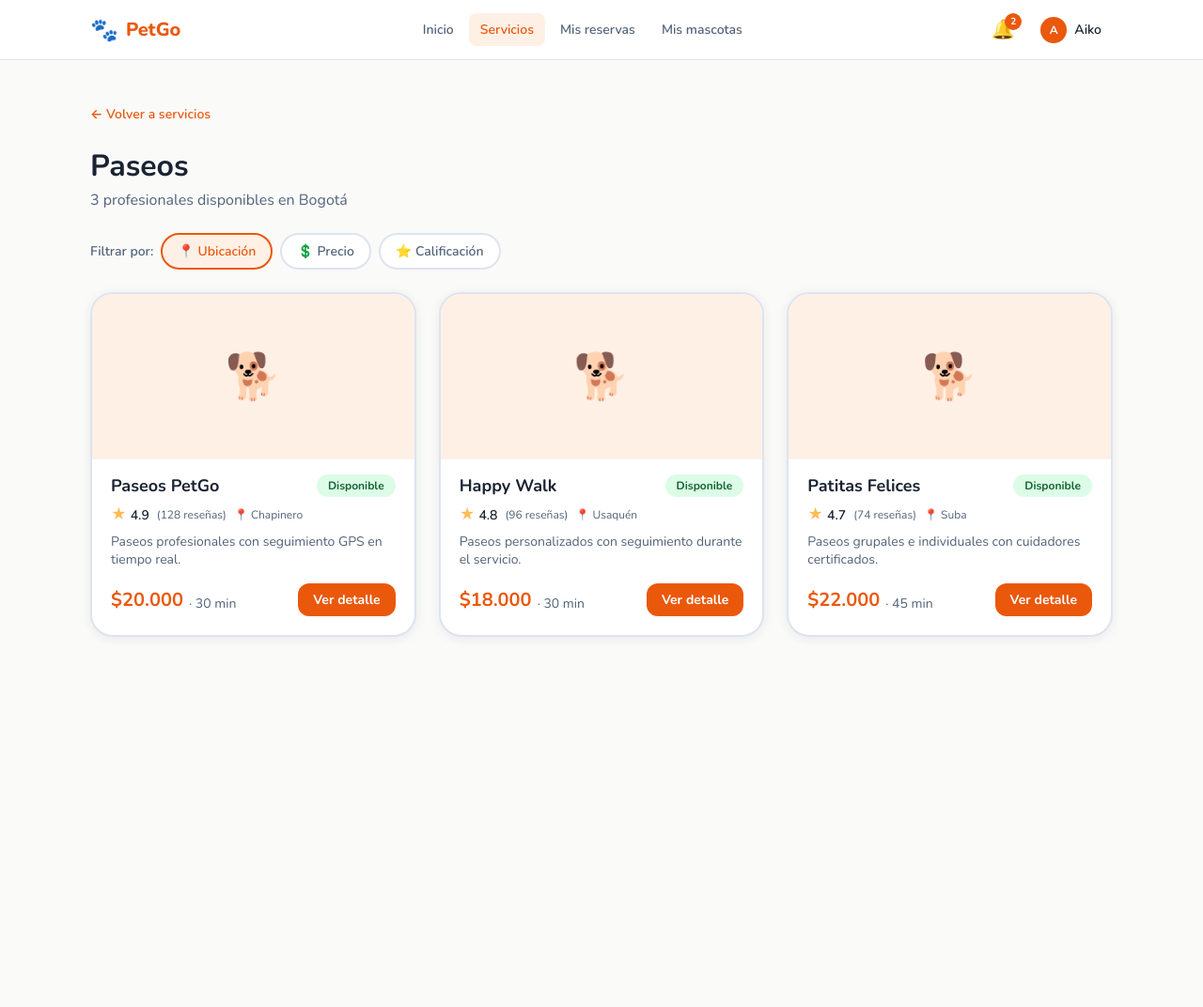
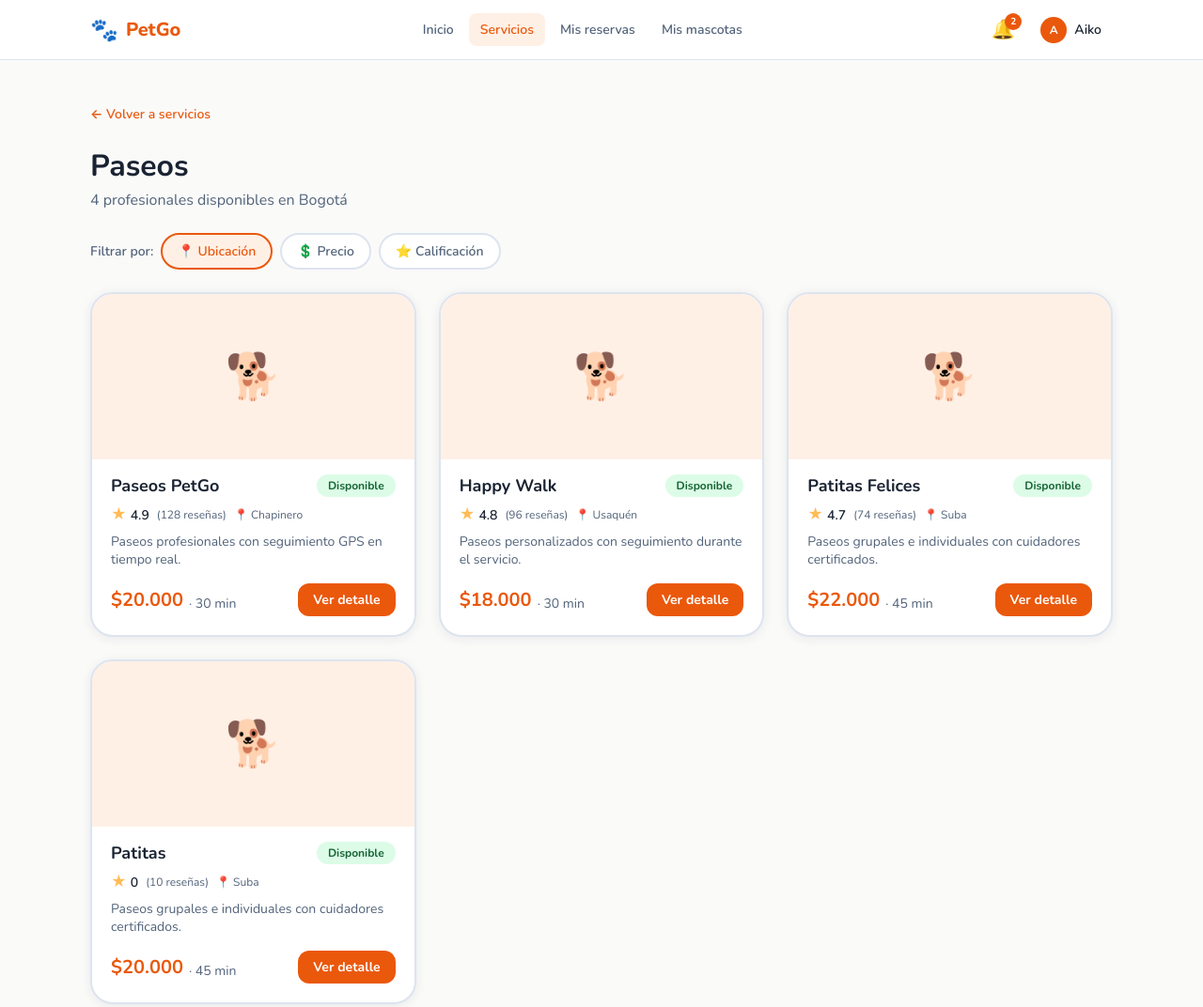
Before and after one commit to estjosepiedrahita-lab/PetGoDef, a plain HTML site: page resultados-paseos.html in a window 1280 px wide. Shown: the whole page at 94% size. Before the commit the page ends 800 px from the top, so only its background shows below. Drawn offline with nearby package versions, Linux system fonts and the light colour scheme.

Commit message:
Se hizo card.js y paseadores.jason funcionan correctamente

```diff
--- /dev/null
+++ b/data/paseadores.json
@@ -0,0 +1,51 @@
+[
+  {
+    "nombre": "Paseos PetGo",
+    "estado": "Disponible",
+    "calificacion": "4.9",
+    "resenas": 128,
+    "ubicacion": "Chapinero",
+    "descripcion": "Paseos profesionales con seguimiento GPS en tiempo real.",
+    "precio": "$20.000",
+    "duracion": "30 min",
+    "imagen": "assets/img/pro-paseos-petgo.jpg",
+    "emoji": "🐕"
+  },
+  {
+    "nombre": "Happy Walk",
+    "estado": "Disponible",
+    "calificacion": "4.8",
+    "resenas": 96,
+    "ubicacion": "Usaquén",
+    "descripcion": "Paseos personalizados con seguimiento durante el servicio.",
+    "precio": "$18.000",
+    "duracion": "30 min",
+    "imagen": "assets/img/pro-happy-walk.jpg",
+    "emoji": "🐕"
+  },
+  {
+    "nombre": "Patitas Felices",
+    "estado": "Disponible",
+    "calificacion": "4.7",
+    "resenas": 74,
+    "ubicacion": "Suba",
+    "descripcion": "Paseos grupales e individuales con cuidadores certificados.",
+    "precio": "$22.000",
+    "duracion": "45 min",
+    "imagen": "assets/img/pro-patitas-felices.jpg",
+    "emoji": "🐕"
+  },
+  {
+    "nombre": "Patitas",
+    "estado": "Disponible",
+    "calificacion": "0",
+    "resenas": 10,
+    "ubicacion": "Suba",
+    "descripcion": "Paseos grupales e individuales con cuidadores certificados.",
+    "precio": "$20.000",
+    "duracion": "45 min",
+    "imagen": "assets/img/pro-patitas-felices.jpg",
+    "emoji": "🐕"
+  }
+
+]
--- /dev/null
+++ b/js/card.js
@@ -0,0 +1,100 @@
+(function () {
+  "use strict";
+
+  var results = document.getElementById("paseadores-results");
+  var count = document.getElementById("paseadores-count");
+
+  if (!results || !count) return;
+
+  function element(tag, className, text) {
+    var node = document.createElement(tag);
+    if (className) node.className = className;
+    if (text != null) node.textContent = text;
+    return node;
+  }
+
+  function loadPhoto(photo, src) {
+    if (!src) return;
+
+    var image = new Image();
+    image.onload = function () {
+      photo.classList.add("has-photo");
+      photo.style.backgroundImage = "url('" + src.replace(/'/g, "%27") + "')";
+    };
+    image.src = src;
+  }
+
+  function createCard(paseador) {
+    var card = element("a", "pro-card");
+    card.href = "detalle-paseos.html";
+    card.setAttribute("aria-label", "Ver detalle de " + paseador.nombre);
+
+    var photo = element("div", "photo", paseador.emoji || "🐕");
+    if (paseador.imagen) photo.setAttribute("data-img", paseador.imagen);
+    loadPhoto(photo, paseador.imagen);
+
+    var body = element("div", "body");
+    var heading = element("div", "r1");
+    heading.appendChild(element("span", "nm", paseador.nombre));
+    heading.appendChild(element("span", "badge ok", paseador.estado));
+
+    var information = element("div", "r2");
+    var stars = element("span", "stars");
+    stars.appendChild(element("span", "s", "★"));
+    stars.appendChild(element("span", "v", paseador.calificacion));
+    information.appendChild(stars);
+    information.appendChild(element("span", "meta", "(" + paseador.resenas + " reseñas)"));
+    information.appendChild(element("span", "meta", "📍 " + paseador.ubicacion));
+
+    var footer = element("div", "r3");
+    var price = element("div", "pr");
+    price.appendChild(element("b", null, paseador.precio));
+    price.appendChild(element("span", null, "· " + paseador.duracion));
+    footer.appendChild(price);
+    footer.appendChild(element("span", "btn sm", "Ver detalle"));
+
+    body.appendChild(heading);
+    body.appendChild(information);
+    body.appendChild(element("p", "ds", paseador.descripcion));
+    body.appendChild(footer);
+    card.appendChild(photo);
+    card.appendChild(body);
+    return card;
+  }
+
+  function showError(error) {
+    console.error("No se pudieron cargar los paseadores.", error);
+    var messageText = "No fue posible cargar los paseadores.";
+    if (window.location.protocol === "file:") {
+      messageText += " Abre el proyecto con Live Server para permitir la carga del JSON.";
+    } else {
+      messageText += " Verifica la ruta data/paseadores.json y consulta la consola para más detalles.";
+    }
+    var message = element("p", "sub", messageText);
+    message.setAttribute("role", "alert");
+    results.replaceChildren(message);
+    count.textContent = "No se pudieron cargar los profesionales";
+  }
+
+  var dataUrl = new URL("../data/paseadores.json", document.currentScript.src);
+  fetch(dataUrl)
+    .then(function (response) {
+      if (!response.ok) throw new Error("Error HTTP " + response.status);
+      return response.json();
+    })
+    .then(function (paseadores) {
+      if (!Array.isArray(paseadores)) throw new TypeError("El archivo debe contener una lista de paseadores.");
+
+      paseadores.forEach(function (paseador) {
+        if (!paseador || !paseador.nombre || !paseador.estado || !paseador.calificacion ||
+            !Number.isFinite(paseador.resenas) || !paseador.ubicacion || !paseador.descripcion ||
+            !paseador.precio || !paseador.duracion) {
+          throw new TypeError("Hay un paseador con datos incompletos.");
+        }
+      });
+
+      results.replaceChildren.apply(results, paseadores.map(createCard));
+      count.textContent = paseadores.length + " profesionales disponibles en Bogotá";
+    })
+    .catch(showError);
+})();
--- a/resultados-paseos.html
+++ b/resultados-paseos.html
@@ -22,36 +22,13 @@
 
 <div class="page">
   <a class="back" href="servicios.html">← Volver a servicios</a>
-  <div class="title-block"><h1 class="h1">Paseos</h1><p class="sub">3 profesionales disponibles en Bogotá</p></div>
+  <div class="title-block"><h1 class="h1">Paseos</h1><p class="sub" id="paseadores-count">Cargando profesionales...</p></div>
   <div class="chips"><span class="lb">Filtrar por:</span><button type="button" class="chip-f on">📍 Ubicación</button><button type="button" class="chip-f">💲 Precio</button><button type="button" class="chip-f">⭐ Calificación</button></div>
-  <div class="results"><a class="pro-card" href="detalle-paseos.html">
-  <div class="photo" data-img="assets/img/pro-paseos-petgo.jpg">🐕</div>
-  <div class="body">
-    <div class="r1"><span class="nm">Paseos PetGo</span><span class="badge ok">Disponible</span></div>
-    <div class="r2"><span class="stars"><span class="s">★</span><span class="v">4.9</span></span><span class="meta">(128 reseñas)</span><span class="meta">📍 Chapinero</span></div>
-    <p class="ds">Paseos profesionales con seguimiento GPS en tiempo real.</p>
-    <div class="r3"><div class="pr"><b>$20.000</b><span>· 30 min</span></div><span class="btn sm">Ver detalle</span></div>
-  </div>
-</a><a class="pro-card" href="detalle-paseos.html">
-  <div class="photo" data-img="assets/img/pro-happy-walk.jpg">🐕</div>
-  <div class="body">
-    <div class="r1"><span class="nm">Happy Walk</span><span class="badge ok">Disponible</span></div>
-    <div class="r2"><span class="stars"><span class="s">★</span><span class="v">4.8</span></span><span class="meta">(96 reseñas)</span><span class="meta">📍 Usaquén</span></div>
-    <p class="ds">Paseos personalizados con seguimiento durante el servicio.</p>
-    <div class="r3"><div class="pr"><b>$18.000</b><span>· 30 min</span></div><span class="btn sm">Ver detalle</span></div>
-  </div>
-</a><a class="pro-card" href="detalle-paseos.html">
-  <div class="photo" data-img="assets/img/pro-patitas-felices.jpg">🐕</div>
-  <div class="body">
-    <div class="r1"><span class="nm">Patitas Felices</span><span class="badge ok">Disponible</span></div>
-    <div class="r2"><span class="stars"><span class="s">★</span><span class="v">4.7</span></span><span class="meta">(74 reseñas)</span><span class="meta">📍 Suba</span></div>
-    <p class="ds">Paseos grupales e individuales con cuidadores certificados.</p>
-    <div class="r3"><div class="pr"><b>$22.000</b><span>· 45 min</span></div><span class="btn sm">Ver detalle</span></div>
-  </div>
-</a></div>
+  <div class="results" id="paseadores-results" aria-live="polite"></div>
 </div>
 </main>
 
 <script src="js/app.js"></script>
+<script src="js/card.js"></script>
 </body>
 </html>
```
Also changed, not shown: js/data.js (deleted, +0 -17 lines).
